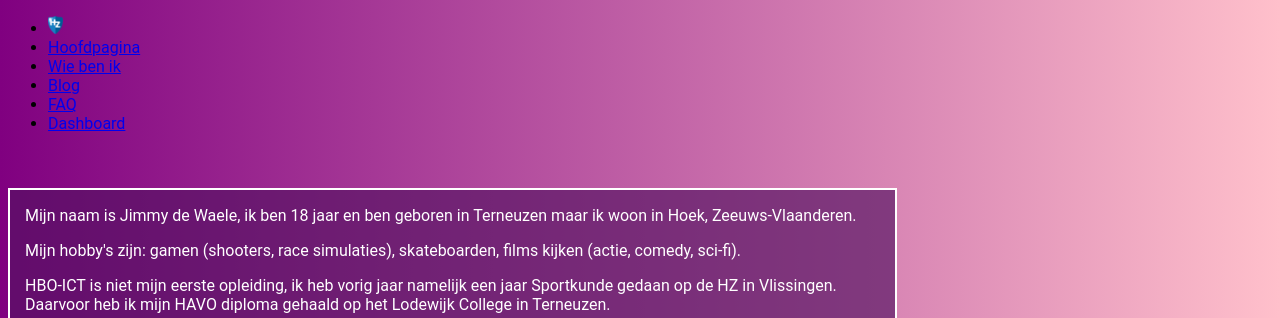
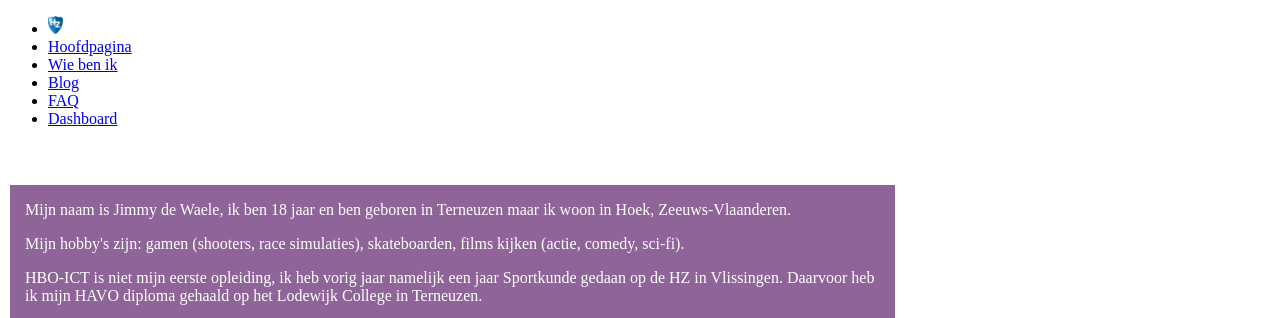
Before and after one commit to JimmydeWaele/JimmydeWaele, a plain HTML site: page profile.html in a window 1280 px wide. Shown: the top 318 px of the page. Drawn offline with Linux system fonts and the light colour scheme.

Commit message:
Bug fixes? (hopelijk)

```diff
--- a/profile.html
+++ b/profile.html
@@ -41,13 +41,13 @@
     }
   </style>
 
-  <body class="achtergrond">
-    <ul class="navbar">
+  <body class="navbar">
+    <ul>
       <li><a href="index.html"><img src="hz-logo.png"></a></li>
       <li><a href="index.html">Hoofdpagina</a></li>
-      <li><a class="active" href="profile.html">Wie ben ik</a></li>
+      <li><a href="profile.html">Wie ben ik</a></li>
       <li><a href="blog.html">Blog</a></li>
-      <li><a href="faq.html">FAQ</a></li>
+      <li><a class="active" href="faq.html">FAQ</a></li>
       <li><a href="dashboard.html">Dashboard</a></li>
     </ul>
   </body>
```
Also changed, not shown: index.html (+0 -2 lines).
